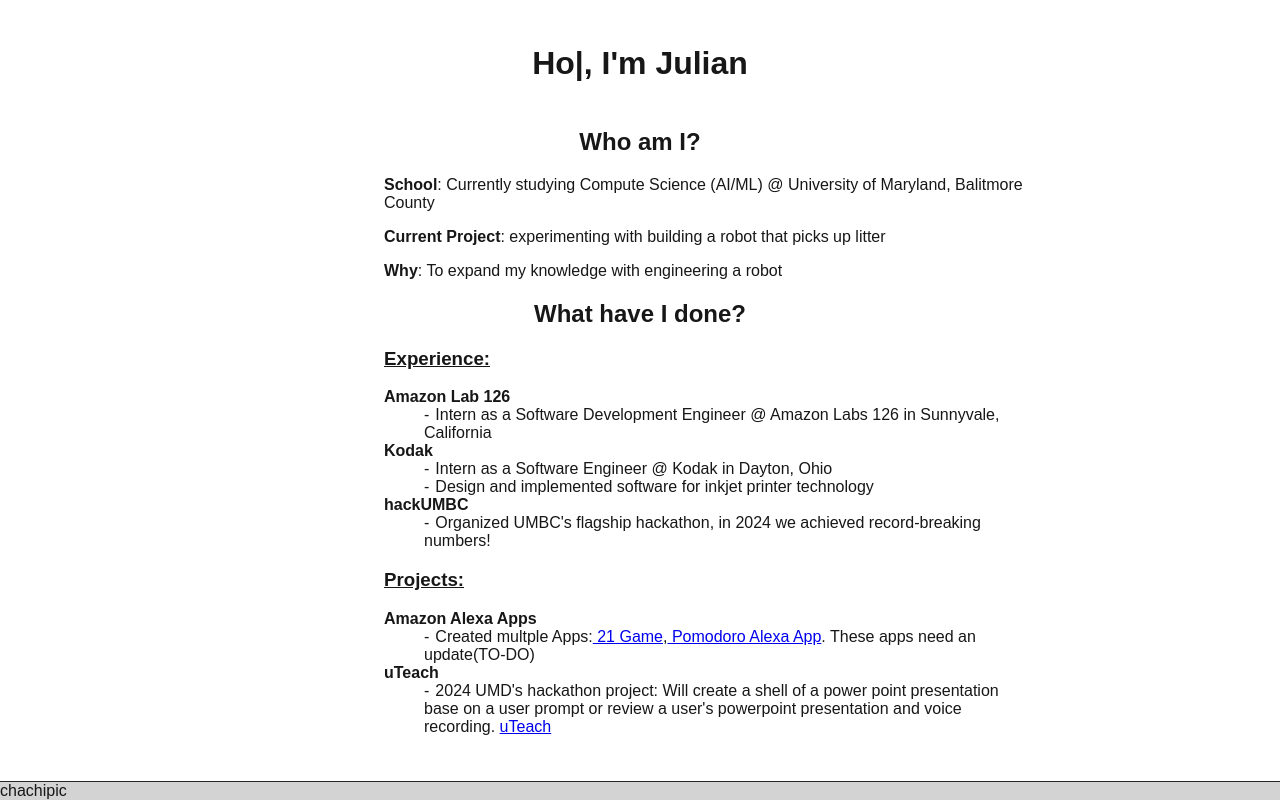
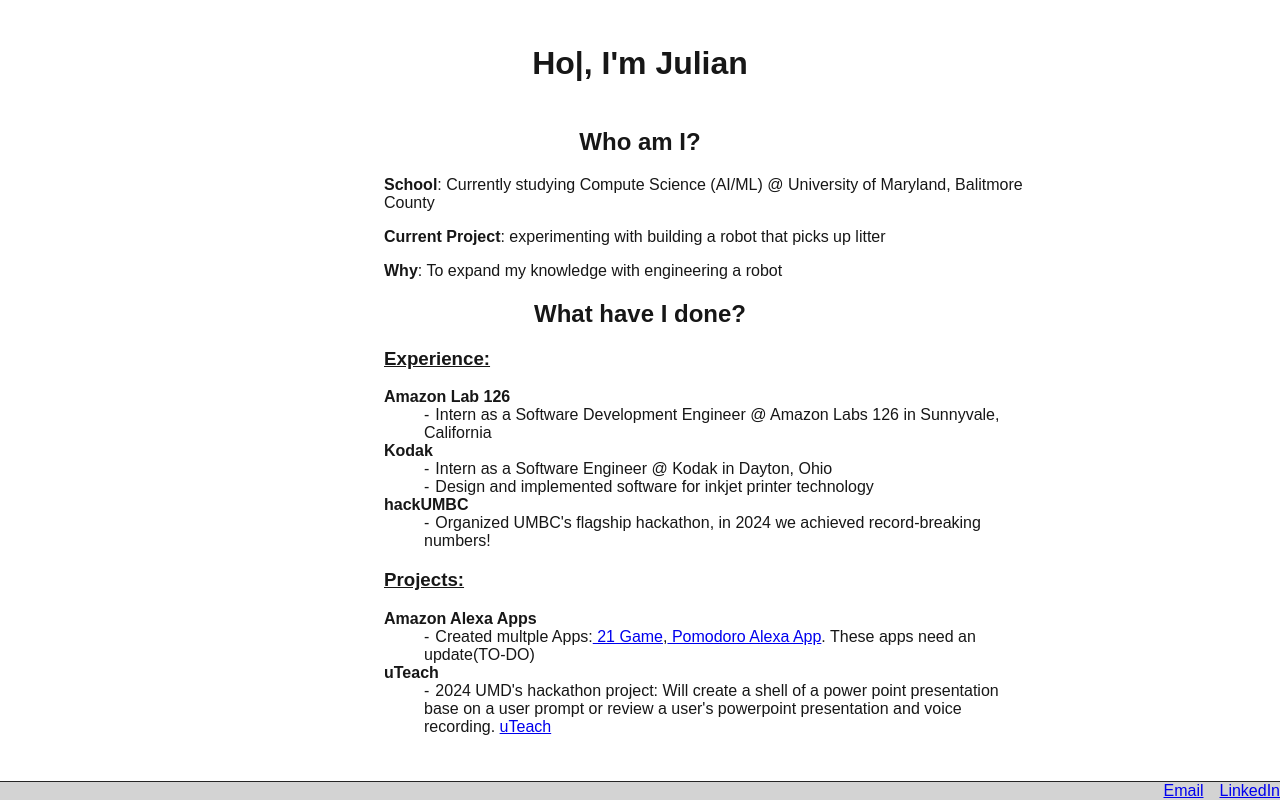
Before and after one commit to JulianChavez/JulianChavezWebsite, a Next.js app: page / in a window 1280 px wide. Built offline with nearby package versions, Linux system fonts and the light colour scheme.

Commit message:
Update footer comp with links

```diff
--- a/app/components/footer.tsx
+++ b/app/components/footer.tsx
@@ -4,12 +4,12 @@ export default function Footer() {
     //Left side, pic of chachi
     //right side links to(email, linkedin)
     return (
-        <div>
+        <div className='flex w-full justify-between'>
             <div>
-                chachipic
             </div>
-            <div>
-
+            <div className='flex gap-4'>
+                <span><a href='mailto:jchavez3@umbc.edu'>Email</a></span>
+                <span><a href='https://www.linkedin.com/in/julian-chavez-b82a13254/'>LinkedIn</a></span>
             </div>
         </div>
     )
```
